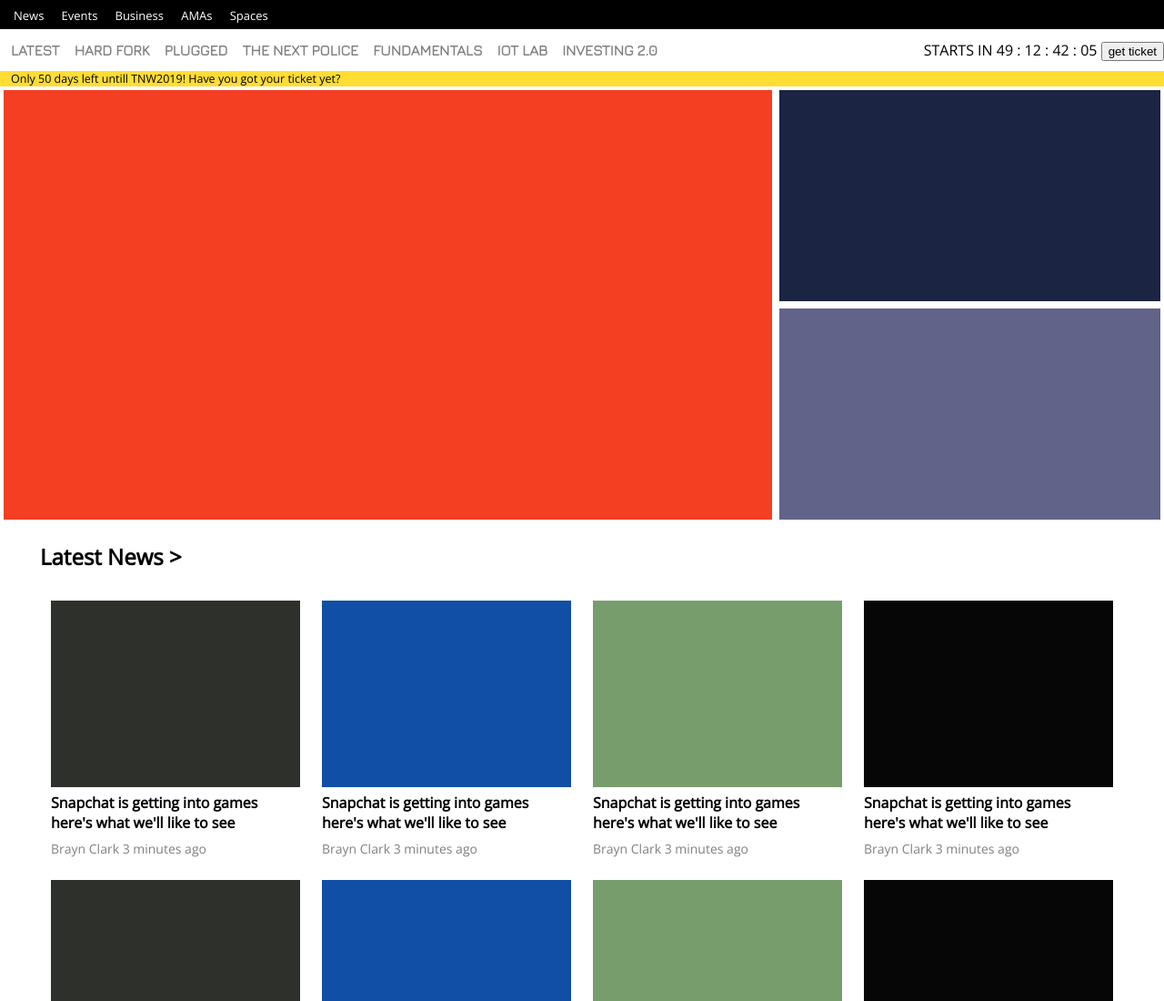
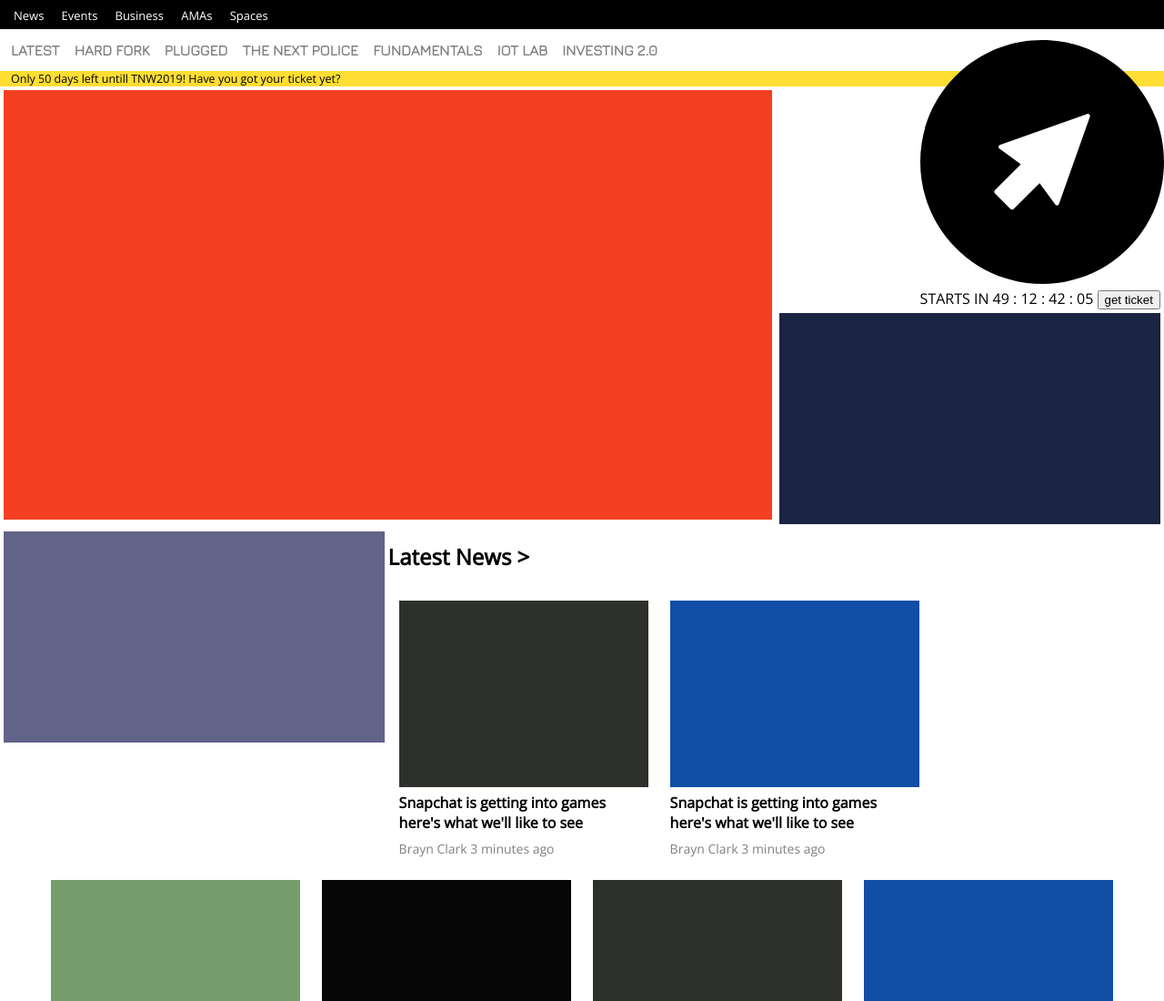
Before and after one commit to tafodinho/CMTimes, a plain HTML site: page index.html in a window 1280 px wide. Shown: the top 1100 px of the page at 91% size. Drawn offline with nearby package versions, Linux system fonts and the light colour scheme.

Commit message:
add img  src values

```diff
--- a/index.html
+++ b/index.html
@@ -30,7 +30,7 @@
             <li>investing 2.0</li>
         </ul>
         <ul class="third-nav">
-            <li><img src="" alt=""></li>
+            <li><img src="assets/images/cursor.svg" alt=""></li>
             <li>STARTS IN</li>
             <li> 49 : 12 : 42 : 05</li>
             <li>
```
